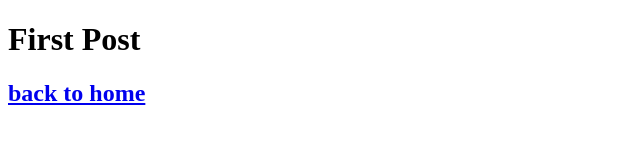
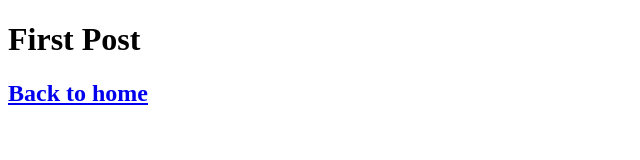
Before and after one commit to Jsan2020/nextjs-blog, a Next.js app: page /posts/first-posts in a window 1280 px wide. Shown: the top 160 px of the page, without its empty margins (0-640 px from the left). Built offline with nearby package versions, Linux system fonts and the light colour scheme.

Commit message:
add Layout

```diff
--- /dev/null
+++ b/components/layout.js
@@ -0,0 +1,3 @@
+export default function Layout({ children }) {
+  return <div>{children}</div>;
+}
--- a/pages/posts/first-posts.js
+++ b/pages/posts/first-posts.js
@@ -1,14 +1,19 @@
 import Link from "next/link";
+import Head from "next/head";
+import Layout from "../../components/layout";
 
 export default function FirstPost() {
   return (
-    <>
+    <Layout>
+      <Head>
+        <title>First Post</title>
+      </Head>
       <h1>First Post</h1>
       <h2>
         <Link href="/">
-          <a>back to home</a>
+          <a>Back to home</a>
         </Link>
       </h2>
-    </>
+    </Layout>
   );
 }
```
